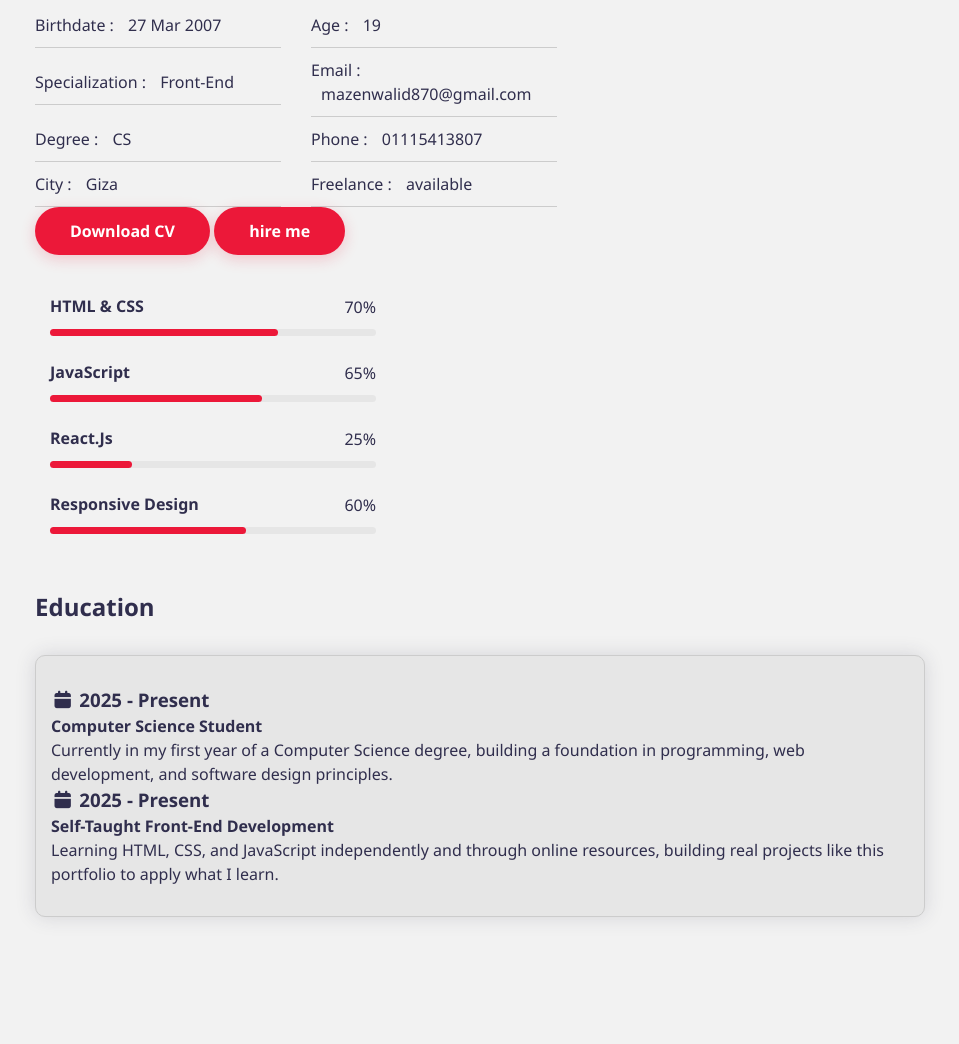
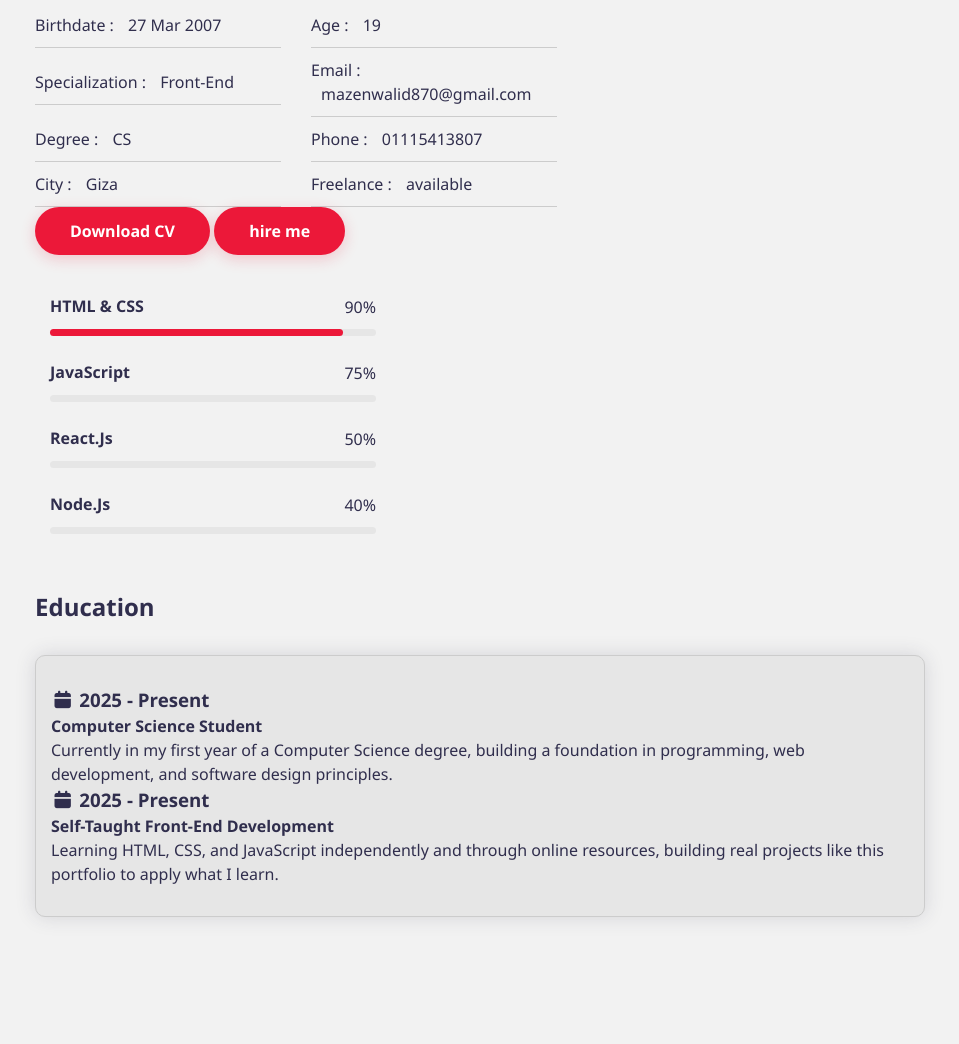
Before and after one commit to mazen3499/portfolio, a plain HTML site: page index.html in a window 1280 px wide. Shown: the part 1168-2212 px from the top of the page, without its empty margins (295-1254 px from the left). Drawn offline with nearby package versions, Linux system fonts and the light colour scheme.

Commit message:
Update index.html

```diff
--- a/index.html
+++ b/index.html
@@ -135,37 +135,37 @@
                            <div class="skill-item padd-15">
                               <div class="skill-head">
                                  <h5>HTML & CSS</h5>
-                                 <div class="skill-percent">70%</div>
+                                 <div class="skill-percent">90%</div>
                               </div>
                               <div class="progress">
-                                 <div class="progress-in progress-in-70"></div>
+                                 <div class="progress-in progress-in-90"></div>
                               </div>
                            </div>
                            <div class="skill-item padd-15">
                               <div class="skill-head">
                                  <h5>JavaScript</h5>
-                                 <div class="skill-percent">65%</div>
+                                 <div class="skill-percent">75%</div>
                               </div>
                               <div class="progress">
-                                 <div class="progress-in progress-in-65"></div>
+                                 <div class="progress-in progress-in-75"></div>
                               </div>
                            </div>
                            <div class="skill-item padd-15">
                               <div class="skill-head">
                                  <h5>React.js</h5>
-                                 <div class="skill-percent">25%</div>
+                                 <div class="skill-percent">50%</div>
                               </div>
                               <div class="progress">
-                                 <div class="progress-in progress-in-25"></div>
+                                 <div class="progress-in progress-in-50"></div>
                               </div>
                            </div>
                            <div class="skill-item padd-15">
                               <div class="skill-head">
-                                 <h5>Responsive Design</h5>
-                                 <div class="skill-percent">60%</div>
+                                 <h5>Node.js</h5>
+                                 <div class="skill-percent">40%</div>
                               </div>
                               <div class="progress">
-                                 <div class="progress-in progress-in-60"></div>
+                                 <div class="progress-in progress-in-40"></div>
                               </div>
                            </div>
                         </div>
```
